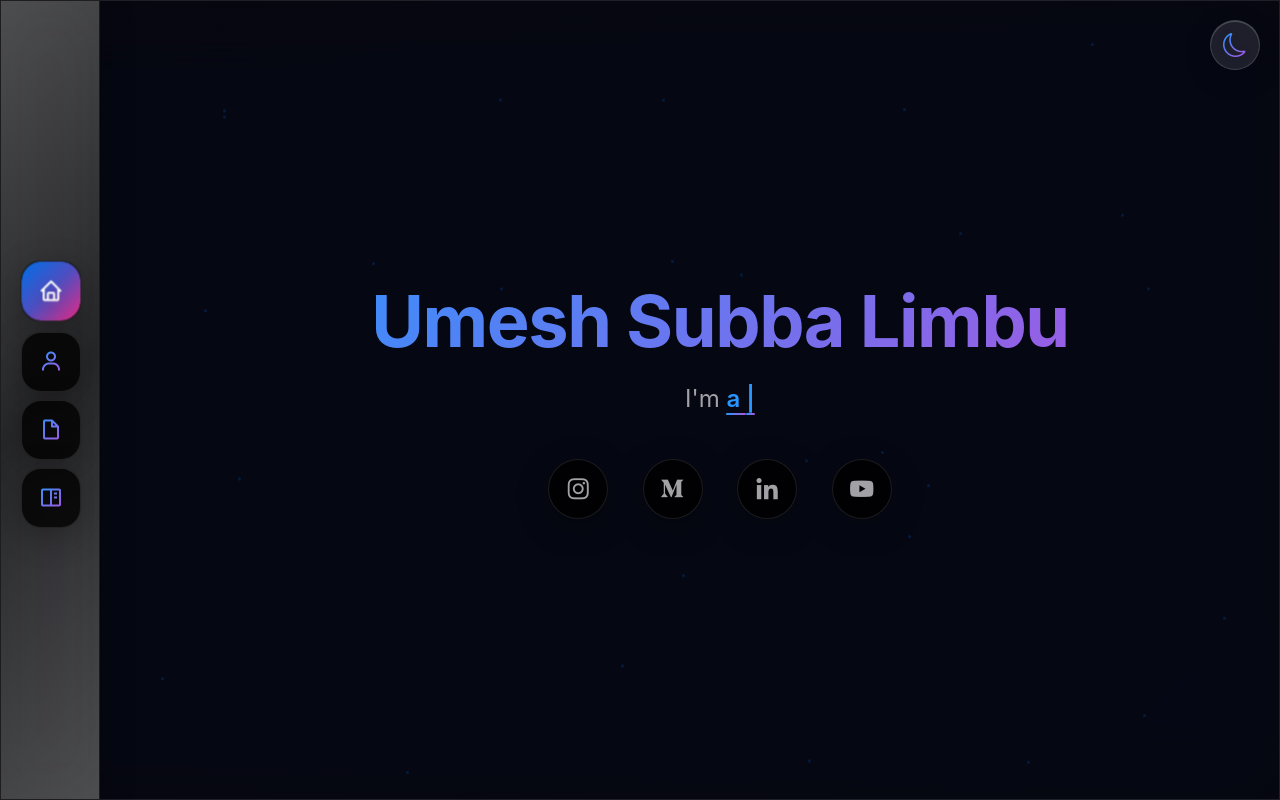
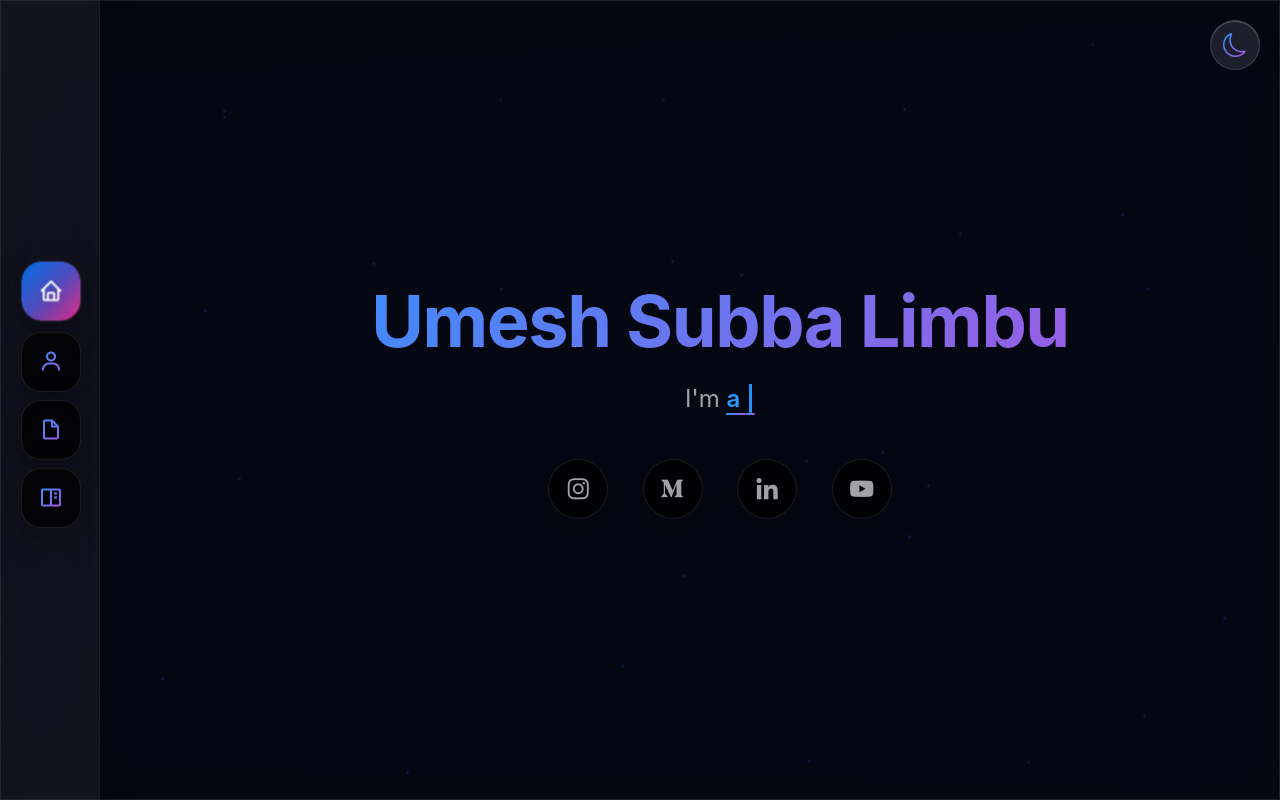
Before and after one commit to umes4ever/umes4ever.github.io, a plain HTML site: page index.html in a window 1280 px wide. Both pictures are taken after a click on the button "Toggle light and dark theme". Shown: the top 800 px of the page. Drawn offline with Linux system fonts and the light colour scheme.

Commit message:
update in progress

```diff
--- a/assets/css/style.css
+++ b/assets/css/style.css
@@ -1307,6 +1307,24 @@ body.dark-theme section::before {
   border: 1px solid rgba(255, 255, 255, 0.1) !important;
   box-shadow: 0 8px 32px rgba(0,0,0,0.25) !important;
 }
+body.dark-theme #header {
+  background: rgba(10, 10, 20, 0.75) !important;
+  backdrop-filter: blur(36px) saturate(180%) !important;
+  -webkit-backdrop-filter: blur(36px) saturate(180%) !important;
+  border-right: 1.5px solid rgba(255, 255, 255, 0.08) !important;
+  box-shadow: 0 8px 32px rgba(0,0,0,0.35) !important;
+}
+body.dark-theme #header::before {
+  background: linear-gradient(
+    135deg,
+    rgba(30, 30, 40, 0.55) 0%,
+    rgba(30, 30, 40, 0.35) 50%,
+    rgba(30, 30, 40, 0.55) 100%
+  ) !important;
+  z-index: -1;
+  pointer-events: none;
+  content: '';
+}
 
 /* Remove any remaining dark backgrounds */
 
```
